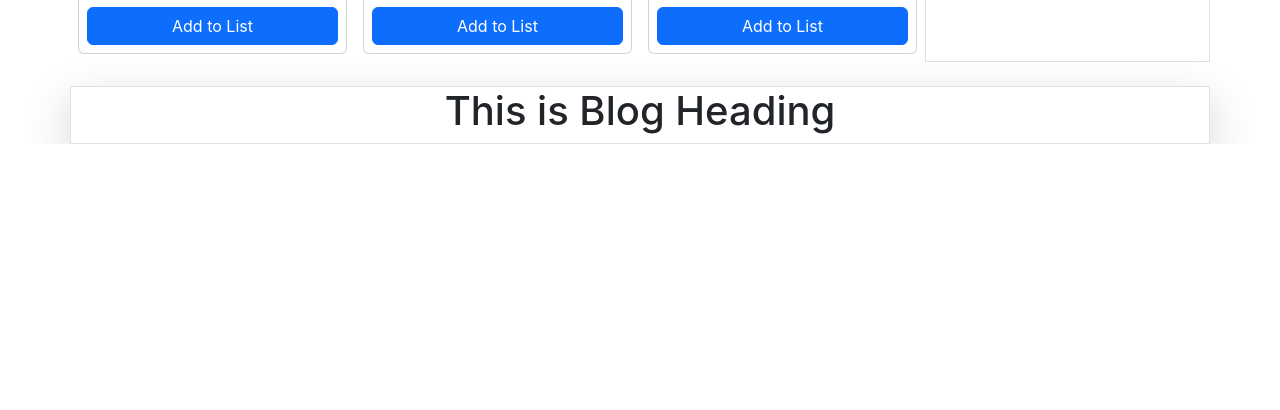
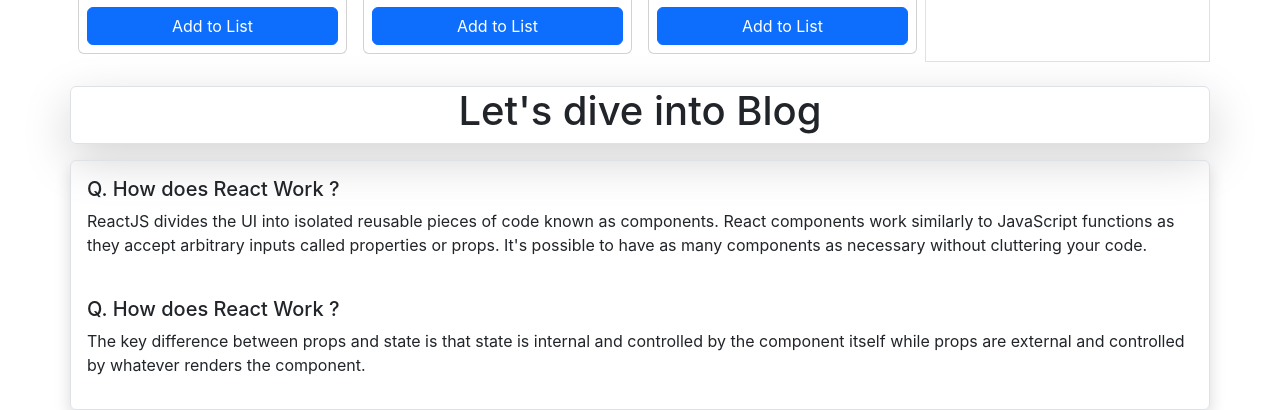
Before and after one commit to Sarker-Rajib/super-learning-camp-8, a React (Create React App) app: page / in a window 1280 px wide. Shown: the part 1313-1723 px from the top of the page. Before the commit the page ends 1457 px from the top, so only its background shows below. Built offline with nearby package versions, Linux system fonts and the light colour scheme.

Commit message:
blog question are added

```diff
--- a/src/App.js
+++ b/src/App.js
@@ -1,4 +1,4 @@
-import logo from './logo.svg';
+// import logo from './logo.svg';
 import './App.css';
 import Blog from './components/Blog/Blog';
 import Activities from './components/ActivityManager/Activities';
--- a/src/components/Blog/Blog.js
+++ b/src/components/Blog/Blog.js
@@ -4,9 +4,18 @@
    return (
       <div className="blog pt-4">
          <div className="container">
-            <div className="row">
-               <div className="border shadow-lg">
-                  <h1>This is Blog Heading</h1>
+            <div className="row gy-3">
+               <div className="border shadow-lg rounded">
+                  <h1>Let's dive into Blog</h1>
+               </div>
+               <div className="border shadow p-3 text-start rounded">
+                  <h5>Q. How does React Work ?</h5>
+                  <p>ReactJS divides the UI into isolated reusable pieces of code known as components. React components work similarly to JavaScript functions as they accept arbitrary inputs called properties or props. It's possible to have as many components as necessary without cluttering your code.</p>
+                  <br />
+
+                  <h5>Q. How does React Work ?</h5>
+                  <p>The key difference between props and state is that state is internal and controlled by the component itself while props are external and controlled by whatever renders the component.</p>
+
                </div>
             </div>
          </div>
```
